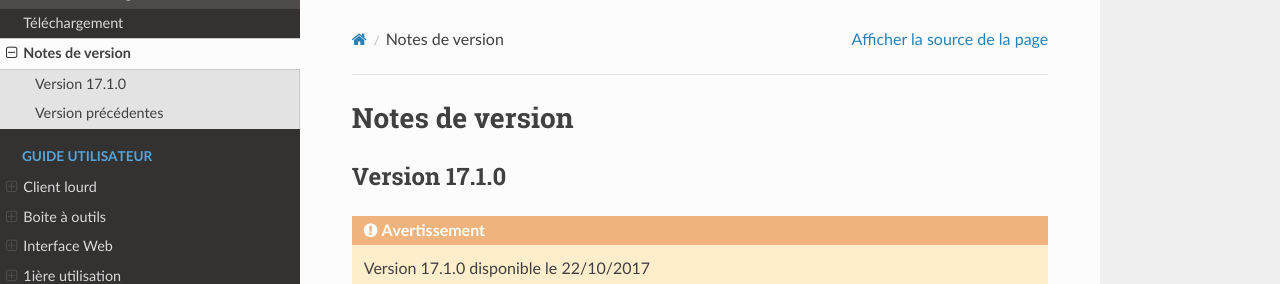
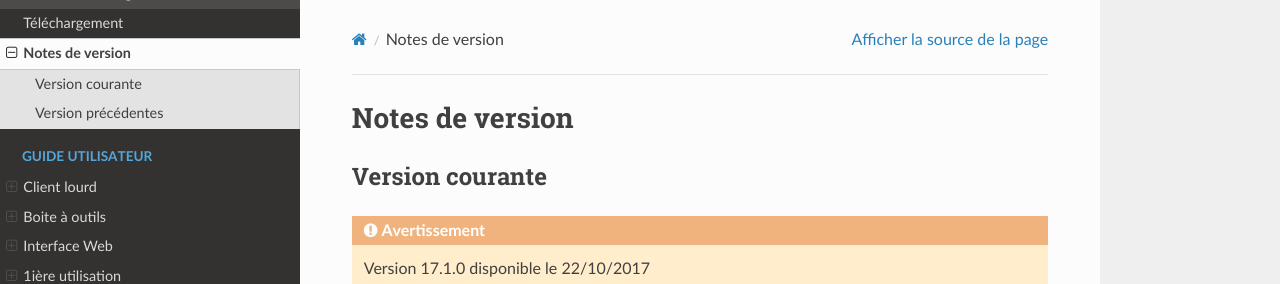
Before and after one commit to ExtensiveAutomation/extensiveautomation-fr.readthedocs.io, a Sphinx documentation site: the page built from docs/about/releasenotes.rst, in a window 1280 px wide and 900 px high. Shown: the top 284 px of the window. Built offline with Sphinx 7.4.7 and the Read the Docs theme 2.0.0, drawn with Linux system fonts in a browser that asks for light colours; pages that are not in the unit, such as notebooks, are missing from menus.

Commit message:
mise à jour à propos

```diff
--- a/docs/about/download.rst
+++ b/docs/about/download.rst
@@ -20,4 +20,4 @@ La boite à outils est disponible sous trois formes:
 
 .. note:: Le client et la boite à outils sont compatibles Windows et Linux, en mode 64bits seulement.
 
- .. warning:: Le client ou la boite à outils en mode installation peuvent nécessiter des droits d'administrations
+.. warning:: Le client ou la boite à outils en mode installation peuvent nécessiter des droits d'administration
--- a/docs/about/releasenotes.rst
+++ b/docs/about/releasenotes.rst
@@ -1,8 +1,8 @@
 Notes de version
 ================
 
-Version 17.1.0
---------------
+Version courante
+---------------
 
 .. warning::
 
```
